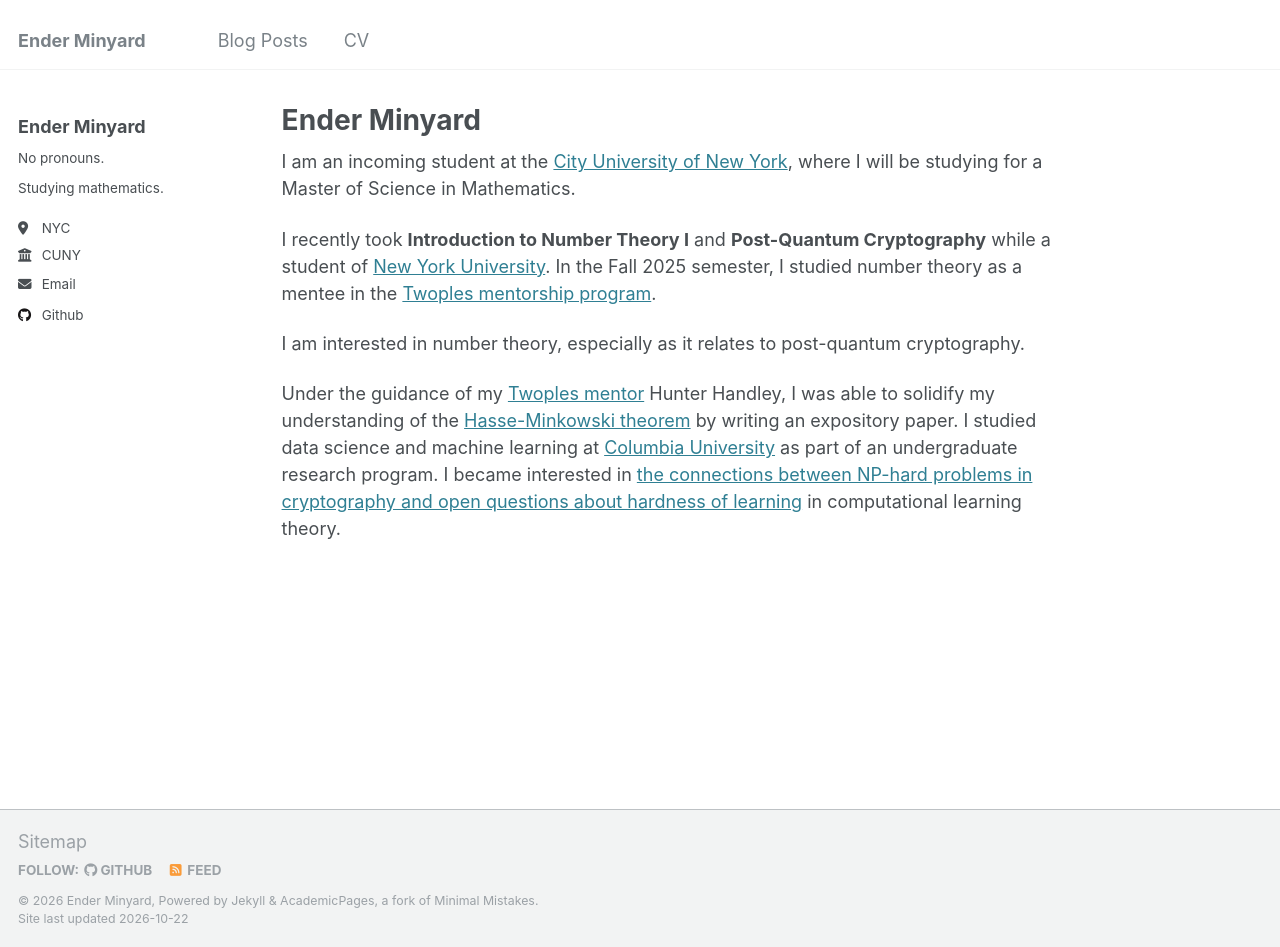
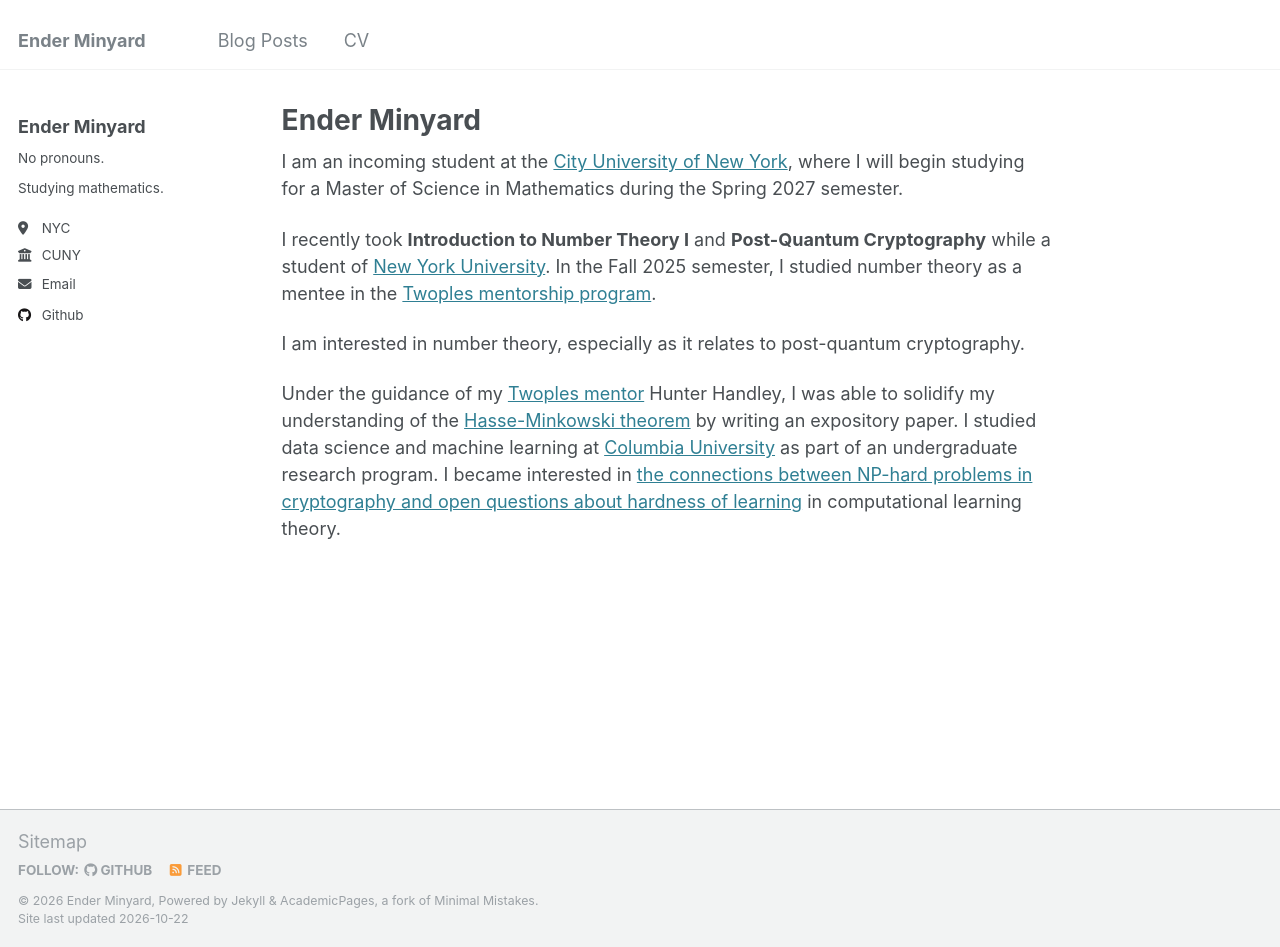
Before and after one commit to enderminyard/academic-page, a Jekyll site: the page built from _pages/about.md, in a window 1280 px wide and 947 px high. Built offline with Jekyll 4.4.1, drawn with Linux system fonts in a browser that asks for light colours.

Commit message:
change about info

```diff
--- a/_pages/about.md
+++ b/_pages/about.md
@@ -6,7 +6,7 @@ redirect_from:
   - /about/
   - /about.html
 ---
-I am an incoming student at the [City University of New York](https://www.ccny.cuny.edu/), where I will be studying for a Master of Science in Mathematics.
+I am an incoming student at the [City University of New York](https://www.ccny.cuny.edu/), where I will begin studying for a Master of Science in Mathematics during the Spring 2027 semester.
 
 I recently took **Introduction to Number Theory I** and **Post-Quantum Cryptography** while a student of [New York University](https://nyu.edu).  In the Fall 2025 semester, I studied number theory as a mentee in the [Twoples mentorship program](https://sites.google.com/view/twoples/home).
 
```
